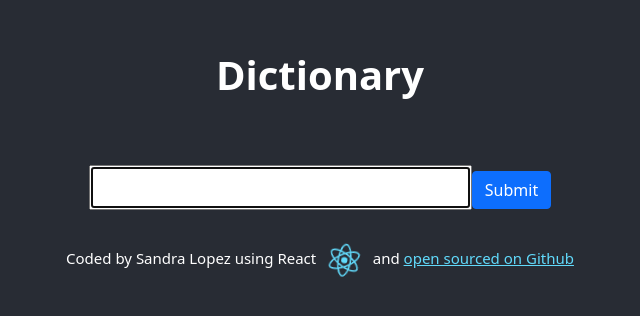
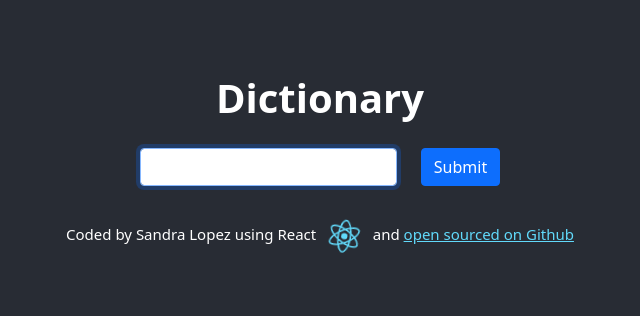
Before and after one commit to SandyLOC/dictionary_react, a React (Create React App) app: page / in a window 1280 px wide. Shown: the part 238-554 px from the top of the page, without its empty margins (320-960 px from the left). Built offline with nearby package versions, Linux system fonts and the light colour scheme.

Commit message:
form format

```diff
--- a/src/App.css
+++ b/src/App.css
@@ -21,7 +21,6 @@
   flex-direction: column;
   align-items: center;
   justify-content: center;
-  font-size: calc(10px + 2vmin);
   color: white;
 }
 .header {
--- a/src/Dictionary.css
+++ b/src/Dictionary.css
@@ -1,5 +1,5 @@
 .Dictionary {
-    margin-top: 60px;
+    margin-top: 20px;
     margin-bottom: 30px;
 }
 .results {
--- a/src/Dictionary.js
+++ b/src/Dictionary.js
@@ -10,7 +10,6 @@ export default function Dictionary() {
     const [definition, setDefinition] = useState({loaded:false});
 
     function handleResponse(response) {
-        console.log(response.data[0]);
         setDefinition({
             loaded: true,
             data: response.data[0],
@@ -20,7 +19,6 @@ export default function Dictionary() {
     //Source documentation: https://dictionaryapi.dev/
     function search(event) {
         event.preventDefault();
-        alert(`Searching for ${word}`);
         setDefinition({loaded:true});
         let apiUrl = `https://api.dictionaryapi.dev/api/v2/entries/en_US/${word}`;
         axios.get(apiUrl).then(handleResponse);
@@ -28,23 +26,30 @@ export default function Dictionary() {
     function handleWord(event) {
         setWord(event.target.value);
     }
+    let form =
+        <form onSubmit={search} className="form">
+        <div className="row">
+        <div className="col-auto">
+            <input type="search" className="form-control" autoFocus={true} onChange={handleWord}></input>
+        </div>
+        <div className="col-sm">
+            <input type="submit" className="btn btn-primary"></input>
+        </div>
+        </div>
+        </form>;
+
+
     if(definition.loaded) {
     return(
     <div className="Dictionary">
-    <form onSubmit={search} className="form">
-        <input type="search" className="form-control" autoFocus={true} onChange={handleWord}></input>
-        <input type="submit" className="btn btn-primary"></input>
-    </form>
+        {form}
     <div className="results"><Results results={definition.data}/></div>
     </div>
     );
     } else {
         return(
             <div className="Dictionary">
-            <form onSubmit={search} className="form">
-                <input type="search" autoFocus={true} onChange={handleWord}></input>
-                <input type="submit" className="btn btn-primary"></input>
-            </form>
+                {form}
             </div>
             );
     }
```
